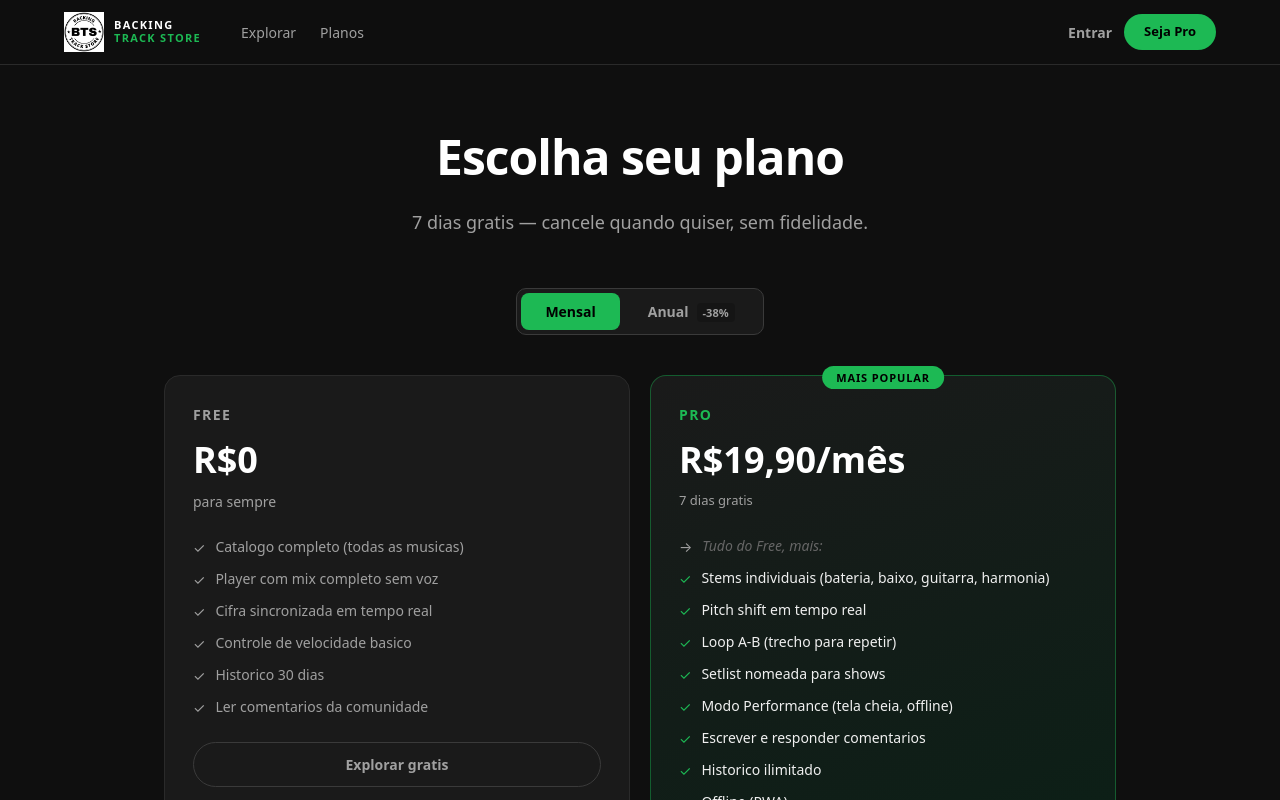
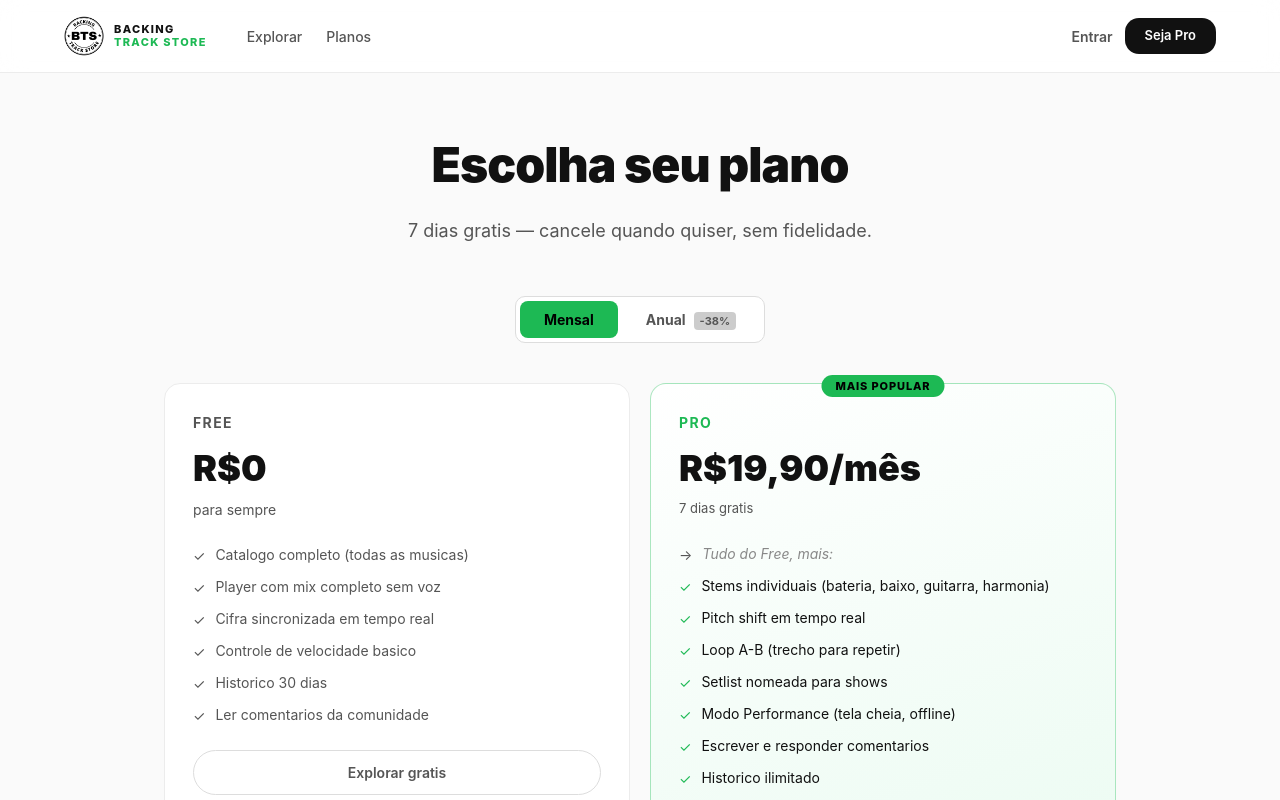
Before and after one commit to lpmaximus/backing_track_store, a Next.js app: page /planos in a window 1280 px wide. Shown: the top 800 px of the page. Built offline with nearby package versions, Linux system fonts and the light colour scheme; no server answers.

Commit message:
Tema claro: SongPlayer, WavePlayer, Planos e Entrar

```diff
--- a/app/components/SiteHeader.tsx
+++ b/app/components/SiteHeader.tsx
@@ -14,7 +14,7 @@ export default async function SiteHeader() {
 
   return (
     <header style={{
-      background: "rgba(15,15,15,0.92)",
+      background: "rgba(255,255,255,0.85)",
       backdropFilter: "blur(12px)",
       borderBottom: "1px solid var(--border)",
       position: "sticky",
@@ -23,14 +23,14 @@ export default async function SiteHeader() {
     }}>
       <div style={{
         maxWidth: 1200, margin: "0 auto", padding: "0 24px",
-        height: 64, display: "flex", alignItems: "center", gap: 40,
+        height: 72, display: "flex", alignItems: "center", gap: 40,
       }}>
         {/* Logo */}
         <Link href="/" style={{ display: "flex", alignItems: "center", gap: 10, flexShrink: 0 }}>
-          <Image src="/logo-bts.png" alt="BTS" width={40} height={40} />
+          <Image src="/logo-bts.png" alt="BTS" width={40} height={40} style={{ borderRadius: 10 }} />
           <div style={{ lineHeight: 1.15 }}>
-            <div style={{ fontWeight: 900, fontSize: 11, color: "#fff", letterSpacing: "0.12em" }}>BACKING</div>
-            <div style={{ fontWeight: 900, fontSize: 11, color: "var(--accent)", letterSpacing: "0.12em" }}>TRACK STORE</div>
+            <div style={{ fontWeight: 800, fontSize: 11, color: "var(--text)", letterSpacing: "0.12em" }}>BACKING</div>
+            <div style={{ fontWeight: 800, fontSize: 11, color: "var(--accent)", letterSpacing: "0.12em" }}>TRACK STORE</div>
           </div>
         </Link>
 
--- a/app/entrar/page.tsx
+++ b/app/entrar/page.tsx
@@ -80,7 +80,7 @@ function EntrarForm() {
       }}>
         {/* Logo */}
         <div style={{ textAlign: "center", marginBottom: 28 }}>
-          <div style={{ fontSize: 28, fontWeight: 900, color: "#fff", marginBottom: 4 }}>
+          <div style={{ fontSize: 28, fontWeight: 900, color: "var(--text)", marginBottom: 4 }}>
             Backing<span style={{ color: "var(--accent)" }}>Track</span>.store
           </div>
           <p style={{ color: "var(--muted)", fontSize: 14, margin: 0 }}>
--- a/app/globals.css
+++ b/app/globals.css
@@ -1,21 +1,22 @@
 @import "tailwindcss";
+@import url("https://fonts.googleapis.com/css2?family=Inter:wght@300;400;500;600;700;800&display=swap");
 
 :root {
-  /* Dark theme — Spotify-inspired */
-  --bg:       #0f0f0f;
-  --surface:  #1a1a1a;
-  --surface2: #242424;
-  --surface3: #2e2e2e;
-  --border:   #2a2a2a;
-  --border2:  #3a3a3a;
-  --text:     #f0f0f0;
-  --muted:    #a0a0a0;
-  --muted2:   #666666;
-  --chord:    #f97316;   /* laranja para acordes */
-  --accent:   #1db954;   /* verde para ações principais */
-  --accent2:  #1ed760;
-  --primary:  #f0f0f0;   /* botões primários */
-  --danger:   #ef4444;
+  /* Tema claro — clean, inspirado em arquive/home.html */
+  --bg:       #fafafa;
+  --surface:  #ffffff;
+  --surface2: #f5f5f5;
+  --surface3: #ececec;
+  --border:   #ececec;
+  --border2:  #dddddd;
+  --text:     #111111;
+  --muted:    #555555;
+  --muted2:   #888888;
+  --chord:    #ea580c;   /* laranja para acordes */
+  --accent:   #1db954;   /* verde para ações de destaque */
+  --accent2:  #17a44a;
+  --primary:  #111111;   /* botões primários — preto/clean */
+  --danger:   #dc2626;
   --pro:      #f59e0b;   /* badge Pro */
 }
 
@@ -24,18 +25,18 @@
 body {
   background: var(--bg);
   color: var(--text);
-  font-family: system-ui, -apple-system, "Helvetica Neue", sans-serif;
+  font-family: 'Inter', system-ui, -apple-system, "Helvetica Neue", sans-serif;
   margin: 0;
   -webkit-font-smoothing: antialiased;
 }
 
 a { color: inherit; text-decoration: none; }
 
-/* Scrollbar dark */
+/* Scrollbar clean */
 ::-webkit-scrollbar { width: 6px; height: 6px; }
 ::-webkit-scrollbar-track { background: transparent; }
-::-webkit-scrollbar-thumb { background: #3a3a3a; border-radius: 3px; }
-::-webkit-scrollbar-thumb:hover { background: #555; }
+::-webkit-scrollbar-thumb { background: #ddd; border-radius: 3px; }
+::-webkit-scrollbar-thumb:hover { background: #ccc; }
 
 /* Range inputs */
 input[type="range"] {
@@ -48,35 +49,36 @@ input[type="range"] {
 }
 input[type="range"]::-webkit-slider-thumb {
   -webkit-appearance: none;
-  width: 14px;
-  height: 14px;
+  width: 16px;
+  height: 16px;
   border-radius: 50%;
   background: var(--accent);
   cursor: pointer;
   transition: transform 0.1s;
+  box-shadow: 0 1px 4px rgba(0,0,0,0.2);
 }
 input[type="range"]::-webkit-slider-thumb:hover {
-  transform: scale(1.2);
+  transform: scale(1.15);
 }
 
 /* Utility classes */
 .pro-badge {
   background: var(--pro);
-  color: #000;
+  color: #fff;
   font-size: 10px;
   font-weight: 800;
   letter-spacing: 0.08em;
-  padding: 2px 7px;
-  border-radius: 4px;
+  padding: 3px 8px;
+  border-radius: 6px;
 }
 
 .btn-primary {
-  background: var(--accent);
-  color: #000;
+  background: var(--primary);
+  color: #fff;
   border: none;
-  border-radius: 500px;
-  padding: 12px 32px;
-  font-weight: 700;
+  border-radius: 14px;
+  padding: 14px 32px;
+  font-weight: 600;
   font-size: 14px;
   cursor: pointer;
   transition: background 0.15s, transform 0.1s;
@@ -84,39 +86,40 @@ input[type="range"]::-webkit-slider-thumb:hover {
   align-items: center;
   gap: 8px;
 }
-.btn-primary:hover { background: var(--accent2); transform: scale(1.02); }
+.btn-primary:hover { background: #2a2a2a; transform: translateY(-1px); }
 
 .btn-ghost {
-  background: transparent;
+  background: #fff;
   color: var(--text);
   border: 1px solid var(--border2);
-  border-radius: 500px;
-  padding: 10px 28px;
+  border-radius: 14px;
+  padding: 13px 28px;
   font-weight: 600;
   font-size: 14px;
   cursor: pointer;
-  transition: border-color 0.15s, color 0.15s;
+  transition: border-color 0.15s, background 0.15s;
   display: inline-flex;
   align-items: center;
   gap: 8px;
 }
-.btn-ghost:hover { border-color: var(--text); }
+.btn-ghost:hover { border-color: var(--text); background: var(--surface2); }
 
 /* Song cards na home */
 .song-card {
   background: var(--surface);
   border: 1px solid var(--border);
-  border-radius: 10px;
-  padding: 12px 14px;
+  border-radius: 18px;
+  padding: 16px;
   display: flex;
-  gap: 12px;
+  gap: 16px;
   align-items: center;
-  transition: background 0.15s, border-color 0.15s;
+  transition: transform 0.2s, box-shadow 0.2s, border-color 0.2s;
   text-decoration: none;
   color: inherit;
 }
 .song-card:hover {
-  background: var(--surface2);
+  transform: translateY(-3px);
+  box-shadow: 0 12px 32px rgba(0,0,0,0.08);
   border-color: var(--border2);
 }
 
--- a/app/planos/page.tsx
+++ b/app/planos/page.tsx
@@ -88,7 +88,7 @@ export default function PlanosPage() {
 
         {/* Header */}
         <div style={{ textAlign: "center", marginBottom: 52 }}>
-          <h1 style={{ fontSize: 48, fontWeight: 900, color: "#fff", margin: "0 0 16px", letterSpacing: "-0.02em" }}>
+          <h1 style={{ fontSize: 48, fontWeight: 900, color: "var(--text)", margin: "0 0 16px", letterSpacing: "-0.02em" }}>
             Escolha seu plano
           </h1>
           <p style={{ color: "var(--muted)", fontSize: 18, margin: 0 }}>
@@ -122,7 +122,7 @@ export default function PlanosPage() {
           <div style={{ background: "var(--surface)", border: "1px solid var(--border)", borderRadius: 16, padding: "28px 28px 32px" }}>
             <div style={{ marginBottom: 24 }}>
               <div style={{ fontSize: 14, fontWeight: 700, color: "var(--muted)", letterSpacing: "0.1em", marginBottom: 8 }}>FREE</div>
-              <div style={{ fontSize: 36, fontWeight: 900, color: "#fff" }}>R$0</div>
+              <div style={{ fontSize: 36, fontWeight: 900, color: "var(--text)" }}>R$0</div>
               <div style={{ color: "var(--muted)", fontSize: 14, marginTop: 4 }}>para sempre</div>
             </div>
             <div style={{ display: "flex", flexDirection: "column" as const, gap: 10, marginBottom: 24 }}>
@@ -144,8 +144,8 @@ export default function PlanosPage() {
 
           {/* Pro */}
           <div style={{
-            background: "linear-gradient(160deg, var(--surface) 0%, #0a2016 100%)",
-            border: "1px solid rgba(29,185,84,0.4)", borderRadius: 16, padding: "28px 28px 32px",
+            background: "linear-gradient(160deg, #ffffff 0%, #eafbf1 100%)",
+            border: "1px solid rgba(29,185,84,0.35)", borderRadius: 16, padding: "28px 28px 32px",
             position: "relative" as const,
           }}>
             <div style={{ position: "absolute" as const, top: -12, left: "50%", transform: "translateX(-50%)" }}>
@@ -156,7 +156,7 @@ export default function PlanosPage() {
 
             <div style={{ marginBottom: 24 }}>
               <div style={{ fontSize: 14, fontWeight: 700, color: "var(--accent)", letterSpacing: "0.1em", marginBottom: 8 }}>PRO</div>
-              <div style={{ fontSize: 36, fontWeight: 900, color: "#fff" }}>{price}</div>
+              <div style={{ fontSize: 36, fontWeight: 900, color: "var(--text)" }}>{price}</div>
               <div style={{ color: "var(--muted)", fontSize: 13, marginTop: 4 }}>
                 7 dias gratis{savings}
               </div>
--- a/app/song/[slug]/SongPlayer.tsx
+++ b/app/song/[slug]/SongPlayer.tsx
@@ -142,7 +142,7 @@ export default function SongPlayer({ song, stems, isPro = false }: Props) {
             <Link href="/" style={{ color: "var(--muted)", fontSize: 13, display: "inline-flex", alignItems: "center", gap: 5, marginBottom: 8 }}>
               ← Voltar ao catálogo
             </Link>
-            <h1 style={{ fontWeight: 900, fontSize: 26, margin: "0 0 5px", color: "#fff" }}>{song.title}</h1>
+            <h1 style={{ fontWeight: 900, fontSize: 26, margin: "0 0 5px", color: "var(--text)" }}>{song.title}</h1>
             <p style={{ color: "var(--muted)", fontSize: 14, margin: 0 }}>
               {song.artist} · {song.genre} · Tom: <strong style={{ color: "var(--text)" }}>{song.key}</strong> · {song.bpm} BPM
             </p>
@@ -237,7 +237,7 @@ export default function SongPlayer({ song, stems, isPro = false }: Props) {
 
             {/* Pro upsell */}
             {!isPro && (
-              <div style={{ background: "linear-gradient(135deg, var(--surface) 0%, #0a2016 100%)", border: "1px solid rgba(29,185,84,0.2)", borderRadius: 12, padding: 16, textAlign: "center" }}>
+              <div style={{ background: "linear-gradient(135deg, #ffffff 0%, #eafbf1 100%)", border: "1px solid rgba(29,185,84,0.25)", borderRadius: 12, padding: 16, textAlign: "center" }}>
                 <span className="pro-badge" style={{ display: "inline-block", marginBottom: 10 }}>PRO</span>
                 <p style={{ color: "var(--muted)", fontSize: 12, lineHeight: 1.5, margin: "0 0 12px" }}>Stems, pitch shift e loop A-B</p>
                 <Link href="/planos" className="btn-primary" style={{ padding: "8px 16px", fontSize: 12, display: "block" }}>
--- a/app/song/[slug]/WavePlayer.tsx
+++ b/app/song/[slug]/WavePlayer.tsx
@@ -53,7 +53,7 @@ export default function WavePlayer({
       const WaveSurfer = (await import("wavesurfer.js")).default;
       ws = WaveSurfer.create({
         container: waveRef.current!,
-        waveColor: "#3a3a3a",
+        waveColor: "#dddddd",
         progressColor: "#1db954",
         cursorColor: "#1db954",
         cursorWidth: 2,
@@ -175,7 +175,7 @@ export default function WavePlayer({
             </button>
 
             <div style={{ flex: 1, minWidth: 0 }}>
-              <div style={{ fontWeight: 700, fontSize: 13, color: "#fff", overflow: "hidden", textOverflow: "ellipsis", whiteSpace: "nowrap" }}>{songTitle}</div>
+              <div style={{ fontWeight: 700, fontSize: 13, color: "var(--text)", overflow: "hidden", textOverflow: "ellipsis", whiteSpace: "nowrap" }}>{songTitle}</div>
               <div style={{ color: "var(--muted)", fontSize: 12 }}>{songArtist}</div>
             </div>
 
```
Also changed, not shown: app/components/UserMenu.tsx (+4 -4 lines), app/page.tsx (+11 -11 lines), tsconfig.json (line endings or trailing spaces).
